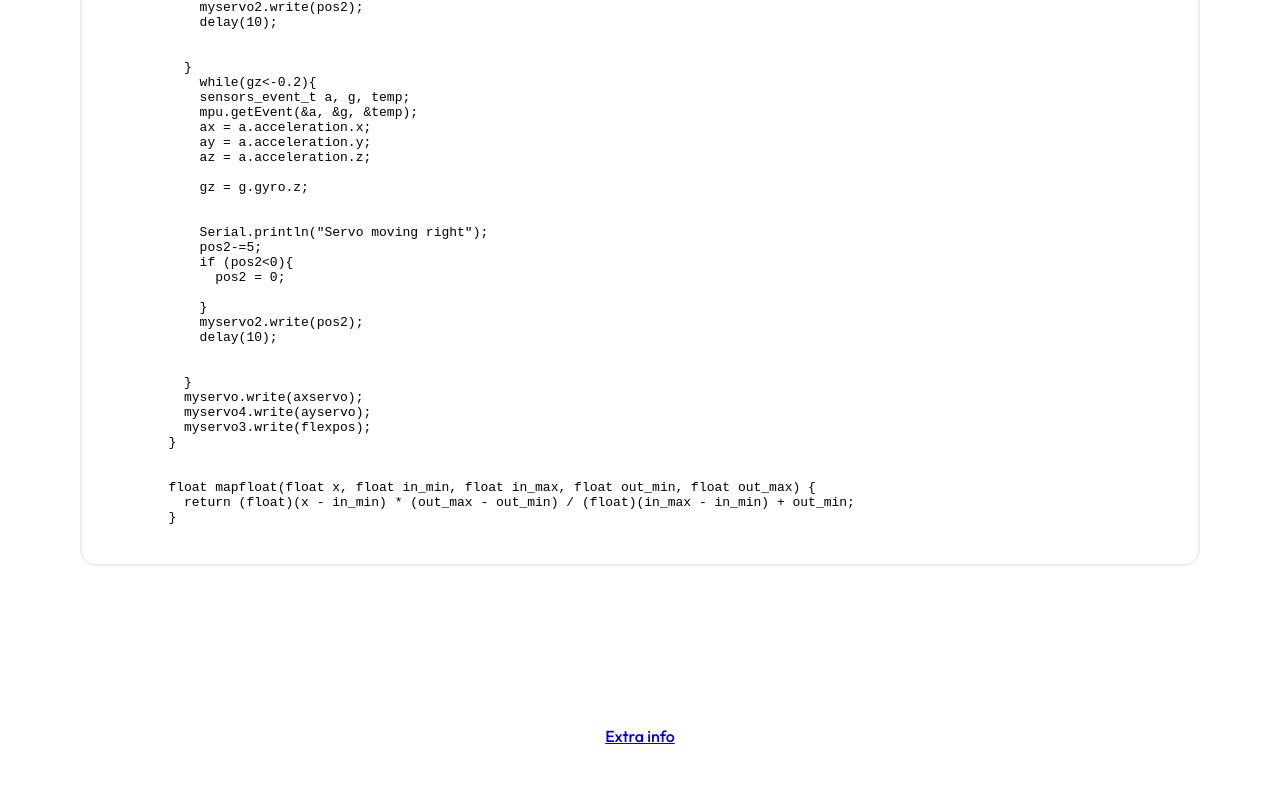
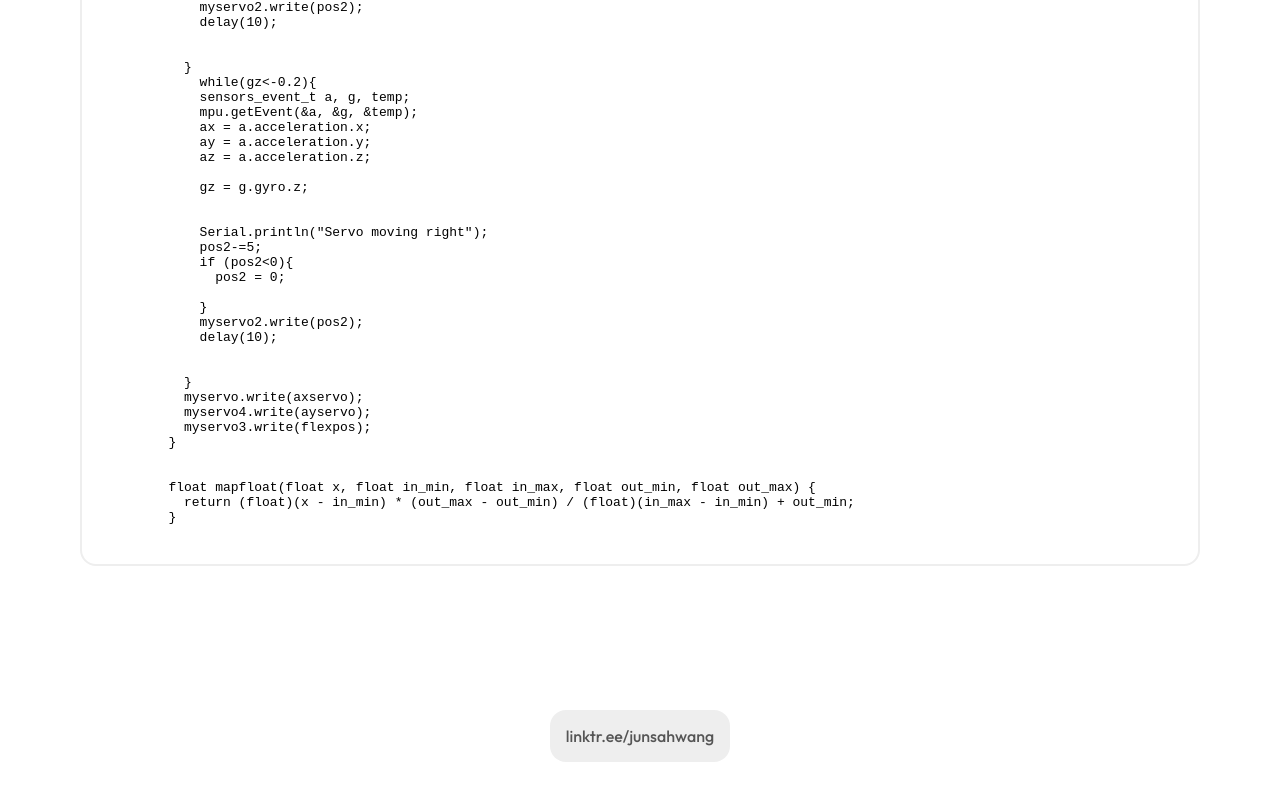
Before and after one commit to JunsaHwang/roboticarm, a plain HTML site: page index.html in a window 1280 px wide. Shown: the part 4689-5489 px from the top of the page. Drawn offline with Linux system fonts and the light colour scheme; some packages are replaced by stand-ins of ours.

Commit message:
linktr.ee

```diff
--- a/index.css
+++ b/index.css
@@ -139,9 +139,20 @@ html, body {
 /*CODE*//*CODE*//*CODE*//*CODE*//*CODE*//*CODE*//*CODE*/
 .special {
   margin-top: 20vh;
+  margin-bottom: 10vh;
   text-align: center;
 }
-
+.linktree {
+  text-decoration: none;
+  color: #555;
+  padding: 2vh;
+  background-color: #eee;
+  border-radius: 2vh;
+  transition: background-color 0.3s;
+}
+.linktree:hover {
+  background-color: #d5d5d5;
+}
 
 
 
--- a/index.html
+++ b/index.html
@@ -298,7 +298,7 @@
 
 <div class="special">
   <!-- <a href="https://www.youtube.com/watch?v=dQw4w9WgXcQ">Extra info</a> -->
-  <a href="https://linktr.ee/junsahwang">Extra info</a>
+  <a class="linktree" href="https://linktr.ee/junsahwang" target="_blank">linktr.ee/junsahwang</a>
 </div>
 <!--CODE--><!--CODE--><!--CODE--><!--CODE--><!--CODE-->
 </body>
```
